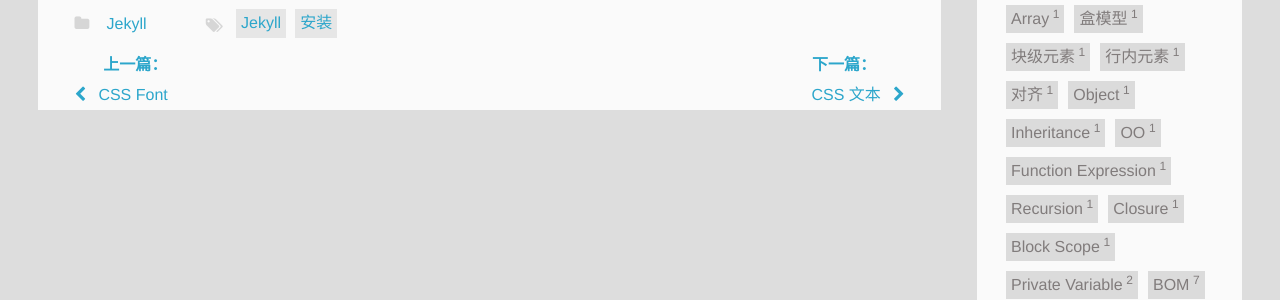
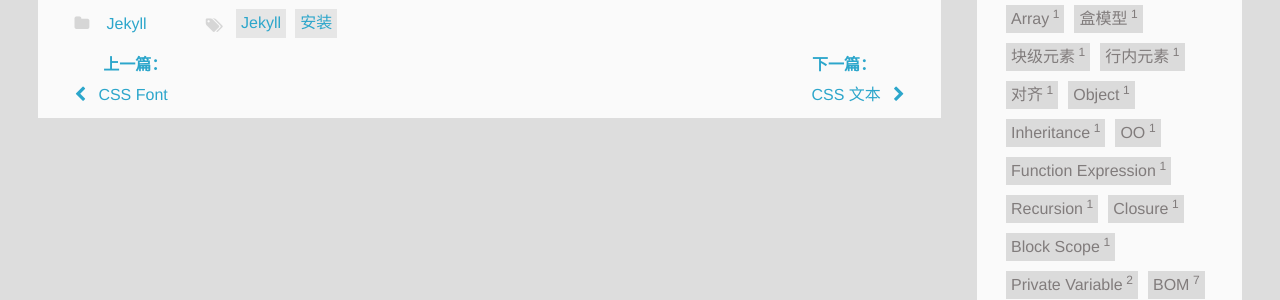
Before and after one commit to Halomaple/blog, a Jekyll site: the page built from _posts/2016-10-16-Jekyll-Installation.markdown, in a window 1280 px wide. Shown: the part 1056-1356 px from the top of the page. Built offline with Jekyll 4.4.1, drawn with Linux system fonts in a browser that asks for light colours; nearby versions of some CDN libraries.

Commit message:
nav button margin bottom

```diff
--- a/assets/css/style.css
+++ b/assets/css/style.css
@@ -1725,6 +1725,7 @@ footer.article-footer {
 
 .article-nav {
 	padding: 0 5%;
+	margin-bottom: 0.5em;
 }
 
 @media only screen and (min-width:768px) {
```
